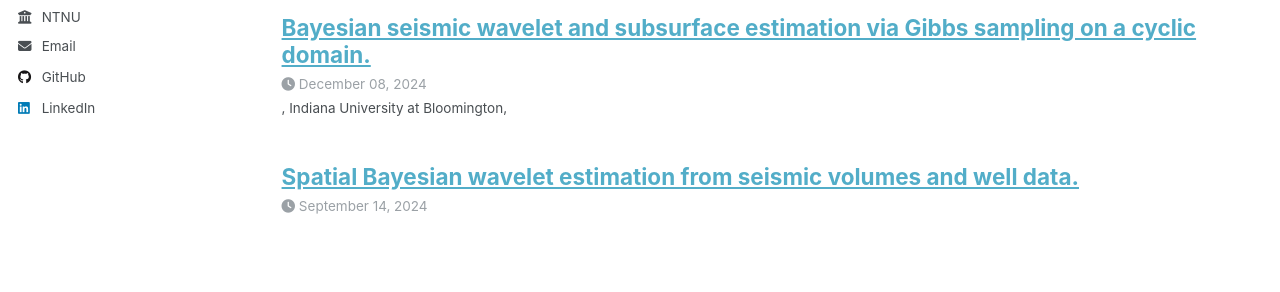
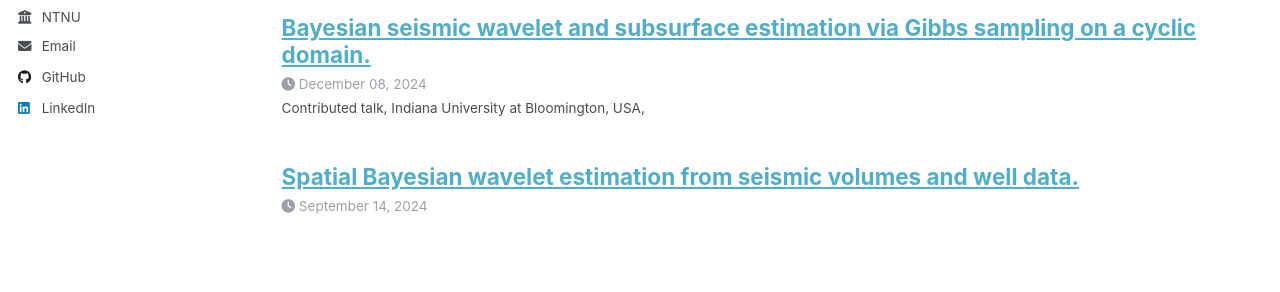
Before and after one commit to guillerminasenn/guillerminasenn.github.io, a Jekyll site: the page built from _pages/talks.html, in a window 1280 px wide. Shown: the part 280-572 px from the top of the page. Built offline with Jekyll 4.4.1, drawn with Linux system fonts in a browser that asks for light colours.

Commit message:
Update indiana2024.md

```diff
--- a/_talks/indiana2024.md
+++ b/_talks/indiana2024.md
@@ -3,5 +3,6 @@ title: "Bayesian seismic wavelet and subsurface estimation via Gibbs sampling
 on a cyclic domain."
 collection: talks
 date: 2024-12-08
-venue: 'Indiana University at Bloomington'
+venue: 'Indiana University at Bloomington, USA'
+type: "Contributed talk"
 ---
```
